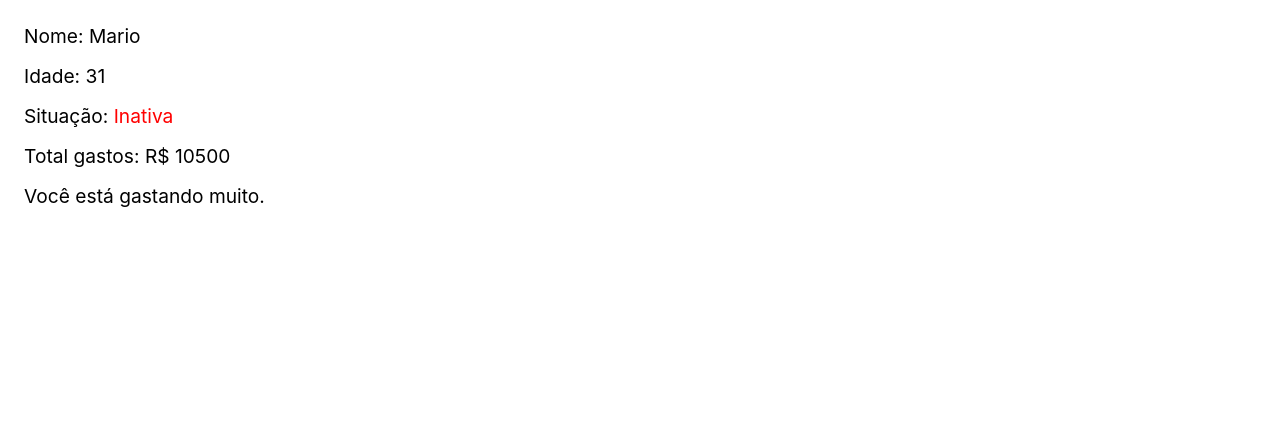
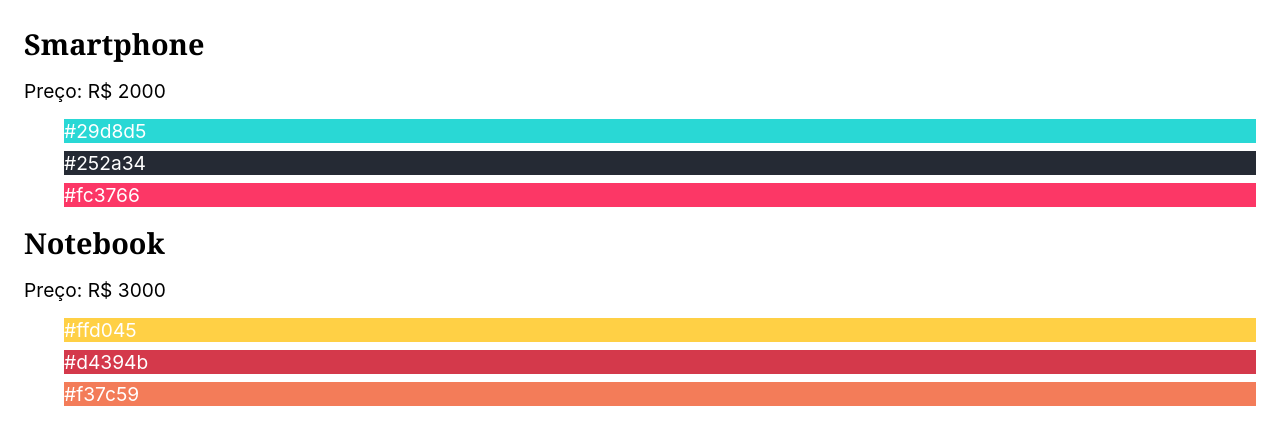
Before and after one commit to JvKulka/Estudos-React, a React (Create React App) app in the folder appreact/: page / in a window 1280 px wide. Shown: the top 444 px of the page. Built offline with nearby package versions, Linux system fonts and the light colour scheme.

Commit message:
Arrays React
Realizado segundo exercício para estudo em manipulação de Arrays através de React

```diff
--- a/appreact/src/App.js
+++ b/appreact/src/App.js
@@ -6,53 +6,102 @@
 // Não utilize CSS externo, use o style para mudar as cores
 // Se a situação estiver ativa pinte de verde, inativa vermelho
 // Se o gasto for maior que 10000 mostre uma mensagem
-const luana = {
-  cliente: "Luana",
-  idade: 27,
-  compras: [
-    { nome: "Notebook", preco: "R$ 2500" },
-    { nome: "Geladeira", preco: "R$ 3000" },
-    { nome: "Smartphone", preco: "R$ 1500" },
-  ],
-  ativa: true,
-};
 
-const mario = {
-  cliente: "Mario",
-  idade: 31,
-  compras: [
-    { nome: "Notebook", preco: "R$ 2500" },
-    { nome: "Geladeira", preco: "R$ 3000" },
-    { nome: "Smartphone", preco: "R$ 1500" },
-    { nome: "Guitarra", preco: "R$ 3500" },
-  ],
-  ativa: false,
-};
+// const luana = {
+//   cliente: "Luana",
+//   idade: 27,
+//   compras: [
+//     { nome: "Notebook", preco: "R$ 2500" },
+//     { nome: "Geladeira", preco: "R$ 3000" },
+//     { nome: "Smartphone", preco: "R$ 1500" },
+//   ],
+//   ativa: true,
+// };
+
+// const mario = {
+//   cliente: "Mario",
+//   idade: 31,
+//   compras: [
+//     { nome: "Notebook", preco: "R$ 2500" },
+//     { nome: "Geladeira", preco: "R$ 3000" },
+//     { nome: "Smartphone", preco: "R$ 1500" },
+//     { nome: "Guitarra", preco: "R$ 3500" },
+//   ],
+//   ativa: false,
+// };
+
+// const App = () => {
+//   const dados = mario;
+
+//   const total = dados.compras
+//     .map((item) => Number(item.preco.replace("R$ ", "")))
+//     .reduce((a, b) => a + b);
+
+//   return (
+//     <div>
+//       <p>Nome: {dados.cliente}</p>
+//       <p>Idade: {dados.idade}</p>
+//       <p>
+//         Situação:{" "}
+//         <span style={{ color: dados.ativa ? "green" : "red" }}>
+//           {dados.ativa ? "Ativa" : "Inativa"}
+//         </span>
+//       </p>
+//       <p>Total gastos: R$ {total}</p>
+//       {total > 10000 && <p>Você está gastando muito.</p>}
+//     </div>
+//   );
+// };
+
+//------------------------------------------------------------------------//
+
+// 2 EXERCICIO
+
+// Organize os produtos como mostrado no vídeo
+// Mostre apenas produtos que forem mais caros que R$ 1500
+const produtos = [
+  {
+    id: 1,
+    nome: "Smartphone",
+    preco: "R$ 2000",
+    cores: ["#29d8d5", "#252a34", "#fc3766"],
+  },
+  {
+    id: 2,
+    nome: "Notebook",
+    preco: "R$ 3000",
+    cores: ["#ffd045", "#d4394b", "#f37c59"],
+  },
+  {
+    id: 3,
+    nome: "Tablet",
+    preco: "R$ 1500",
+    cores: ["#365069", "#47c1c8", "#f95786"],
+  },
+];
 
 const App = () => {
-  const dados = mario;
-
-  const total = dados.compras
-    .map((item) => Number(item.preco.replace("R$ ", "")))
-    .reduce((a, b) => a + b);
-
   return (
-    <div>
-      <p>Nome: {dados.cliente}</p>
-      <p>Idade: {dados.idade}</p>
-      <p>
-        Situação:{" "}
-        <span style={{ color: dados.ativa ? "green" : "red" }}>
-          {dados.ativa ? "Ativa" : "Inativa"}
-        </span>
-      </p>
-      <p>Total gastos: R$ {total}</p>
-      {total > 10000 && <p>Você está gastando muito.</p>}
-    </div>
+    <section>
+      {produtos
+        .filter((produto) => Number(produto.preco.replace("R$ ", "")) > 1500)
+        .map((produto) => (
+          <div key={produto.id}>
+            <h1>{produto.nome}</h1>
+            <p>Preço: {produto.preco}</p>
+            <ul>
+              {produto.cores.map((cor) => (
+                <li key={cor} style={{ backgroundColor: cor, color: "white" }}>
+                  {cor}
+                </li>
+              ))}
+            </ul>
+          </div>
+        ))}
+    </section>
   );
 };
 
+//------------------------------------------------------------------------//
+
 export default App;
-
-
-//------------------------------------------------------------------------//
```
Also changed, not shown: 1 other file (tests, documents, lock files or other folders).
